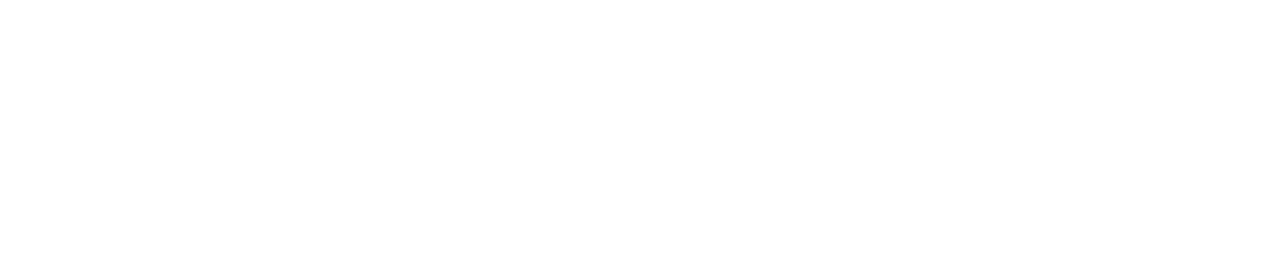
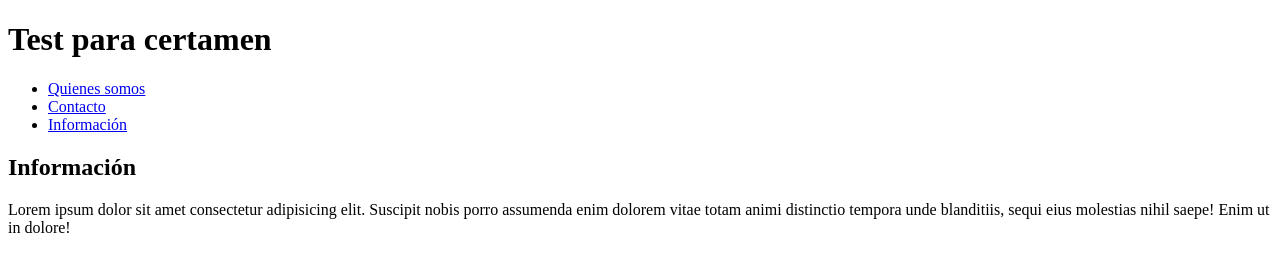
Before and after one commit to Scamv2/Test-certamen-2, a plain HTML site: page Index.html in a window 1280 px wide. Drawn offline with Linux system fonts and the light colour scheme.

Commit message:
estructura

```diff
--- a/Index.html
+++ b/Index.html
@@ -4,9 +4,35 @@
     <meta charset="UTF-8">
     <meta http-equiv="X-UA-Compatible" content="IE=edge">
     <meta name="viewport" content="width=device-width, initial-scale=1.0">
-    <title>Document</title>
+    <link rel="stylesheet" href="/CSS/style.css">
+    <meta name="description" content="certamen">
+    <meta name="author" content="Diego Parra">
+    <title>Test certamen</title>
 </head>
 <body>
+    <header>
+        <H1>Test para certamen</H1>
+    </header>
+    <nav>
+        <ul>
+            <li><a href="#">Quienes somos</a></li>
+            <li><a href="#">Contacto</a></li>
+            <li><a href="#">Información</a></li>
+        </ul>
+    </nav>
+    <section>
+        <article>
+            <header><h2>Información</h2></header>
+            <section>
+                <p>Lorem ipsum dolor sit amet consectetur adipisicing elit. Suscipit nobis porro assumenda enim dolorem vitae totam animi distinctio tempora unde blanditiis, sequi eius molestias nihil saepe! Enim ut in dolore!</p>
+                <div>
+                    <img src="" alt="">
+                    <img src="" alt="">
+                    <img src="" alt="">
+                </div>
+            </section>
+        </article>
+    </section>
 
 </body>
 </html>
```
Also changed, not shown: CSS/style.css (added).
